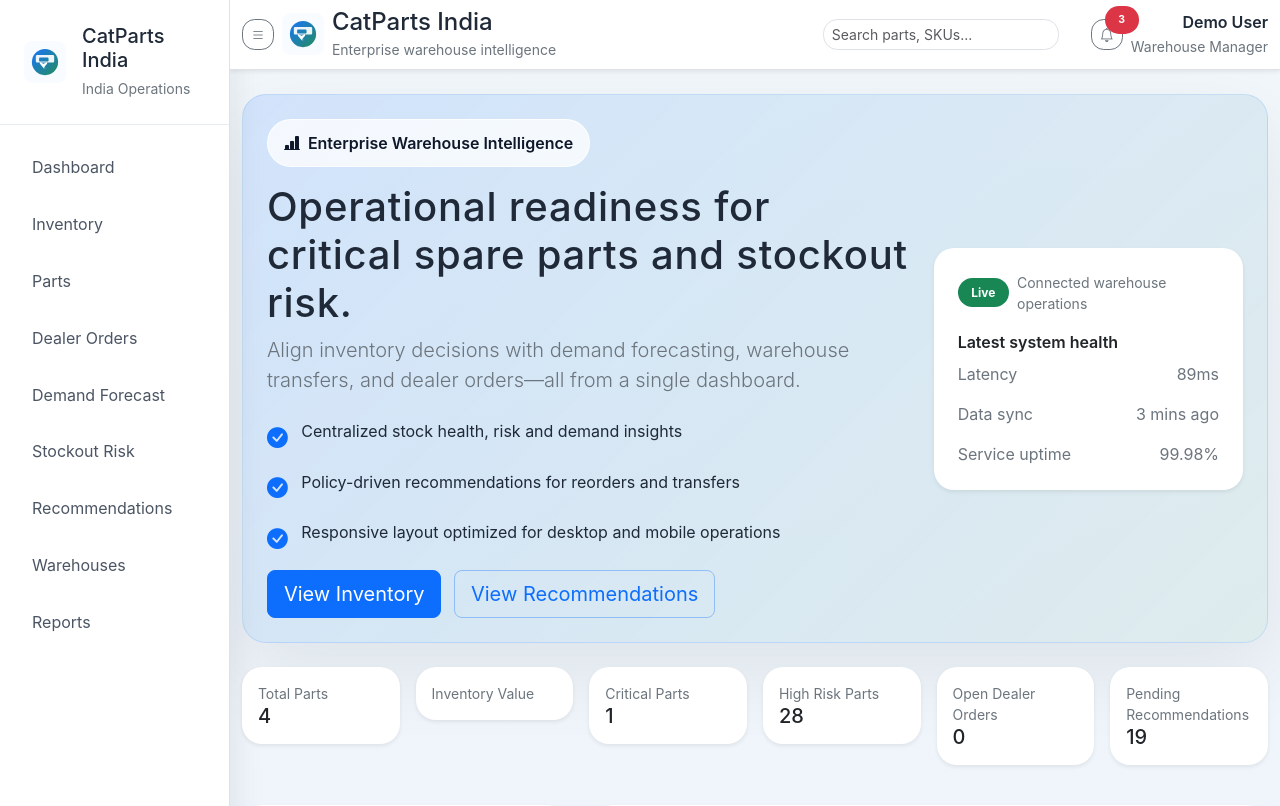
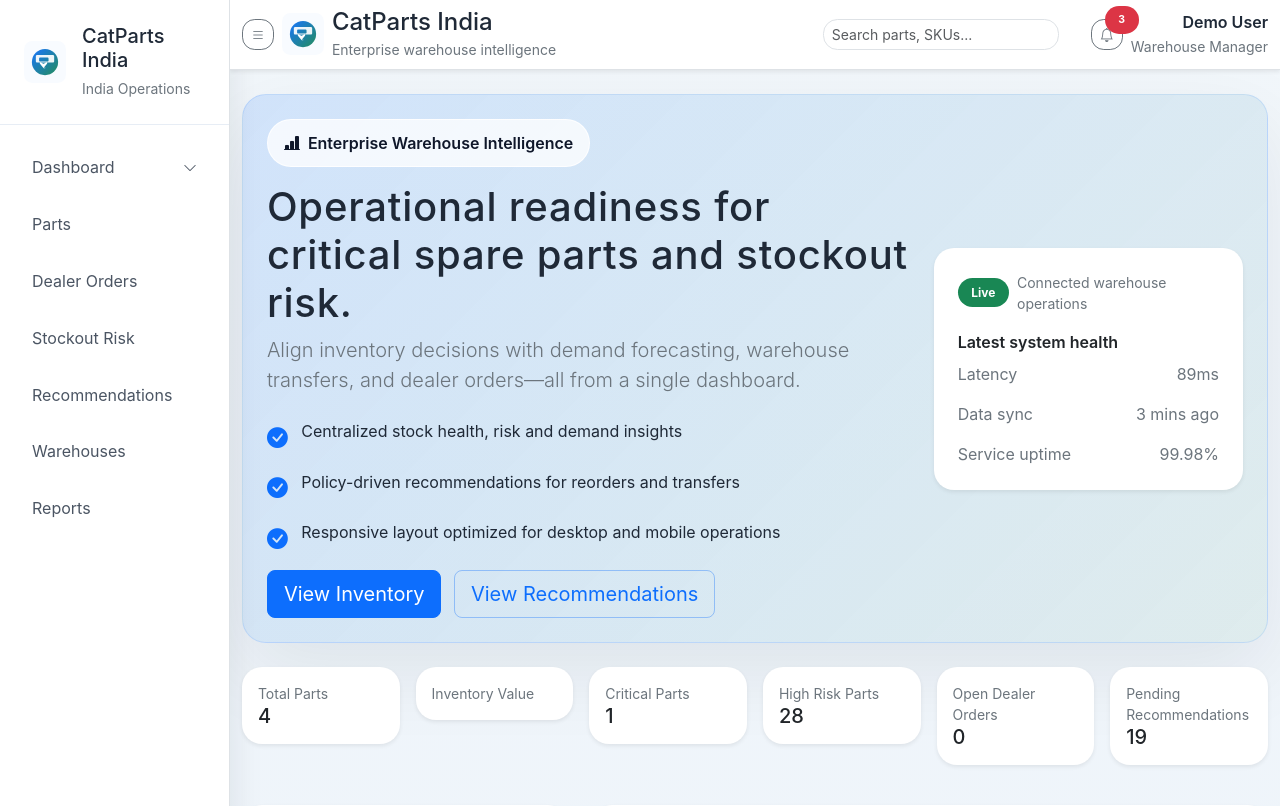
Before and after one commit to itz-Maheshkumar/Warehouse_Stock_Management, a Django app: page /dashboard/ in a window 1280 px wide. Shown: the top 806 px of the page. Run offline with Django 5.2, Linux system fonts and the light colour scheme; the visitor is signed in with stand-in values (Sample User, id 1); data comes from the database, SQL or seed files in the repository; data that the repository does not hold is empty; some libraries are stand-ins or nearby versions.

Commit message:
feat: updated dashboard

```diff
--- a/mysite/settings.py
+++ b/mysite/settings.py
@@ -37,6 +37,7 @@ INSTALLED_APPS = [
     'django.contrib.sessions',
     'django.contrib.messages',
     'django.contrib.staticfiles',
+    'django.contrib.humanize',
 
     # Third-party
     'rest_framework',
--- a/static/js/app.js
+++ b/static/js/app.js
@@ -10,6 +10,10 @@ document.addEventListener('DOMContentLoaded', function(){
   }
 
   function setSidebarOpen(open) {
+    if (!sidebar) {
+      return;
+    }
+
     if (open) {
       document.body.classList.add('sidebar-open');
       sidebar.classList.remove('d-none');
@@ -53,10 +57,4 @@ document.addEventListener('DOMContentLoaded', function(){
       uiLog('Sidebar backdrop clicked', {});
     });
   }
-
-  document.querySelectorAll('button, a, input, select').forEach(function(element){
-    element.addEventListener('click', function(){
-      uiLog('UI interaction', { tag: element.tagName, label: element.innerText?.trim().slice(0, 60) || element.placeholder || '' });
-    });
-  });
 });
--- a/templates/components/sidebar.html
+++ b/templates/components/sidebar.html
@@ -11,11 +11,21 @@
     <button class="btn btn-sm btn-outline-secondary d-lg-none" id="sidebarClose"><i class="bi bi-x-lg"></i></button>
   </div>
   <ul class="nav flex-column px-3 pt-3 gap-1">
-    <li class="nav-item"><a class="nav-link" href="{% url 'parts_frontend:dashboard' %}">Dashboard</a></li>
-    <li class="nav-item"><a class="nav-link" href="{% url 'parts_frontend:inventory' %}">Inventory</a></li>
+    <li class="nav-item">
+      <a class="nav-link d-flex align-items-center justify-content-between" href="#dashboardSubmenu" data-bs-toggle="collapse" data-bs-target="#dashboardSubmenu" aria-expanded="false" aria-controls="dashboardSubmenu">
+        <span>Dashboard</span>
+        <i class="bi bi-chevron-down small"></i>
+      </a>
+      <div class="collapse ps-3" id="dashboardSubmenu">
+        <ul class="nav flex-column gap-1 mt-1">
+          <li class="nav-item"><a class="nav-link py-2" href="{% url 'parts_frontend:dashboard' %}">Overview</a></li>
+          <li class="nav-item"><a class="nav-link py-2" href="{% url 'parts_frontend:inventory' %}">Inventory</a></li>
+          <li class="nav-item"><a class="nav-link py-2" href="{% url 'parts_frontend:forecast' %}">Demand Forecast</a></li>
+        </ul>
+      </div>
+    </li>
     <li class="nav-item"><a class="nav-link" href="{% url 'parts_frontend:part_detail' pk=1 %}">Parts</a></li>
     <li class="nav-item"><a class="nav-link" href="{% url 'parts_frontend:orders' %}">Dealer Orders</a></li>
-    <li class="nav-item"><a class="nav-link" href="{% url 'parts_frontend:forecast' %}">Demand Forecast</a></li>
     <li class="nav-item"><a class="nav-link" href="{% url 'parts_frontend:risks' %}">Stockout Risk</a></li>
     <li class="nav-item"><a class="nav-link" href="{% url 'parts_frontend:recommendations' %}">Recommendations</a></li>
     <li class="nav-item"><a class="nav-link" href="{% url 'parts_frontend:warehouses' %}">Warehouses</a></li>
--- a/templates/warehouses/list.html
+++ b/templates/warehouses/list.html
@@ -1,4 +1,5 @@
 {% extends 'base.html' %}
+{% load humanize %}
 {% block title %}Warehouses{% endblock %}
 {% block page_title %}Warehouses{% endblock %}
 {% block content %}
```
Also changed, not shown: parts/tests.py (added, +16 -0 lines).
